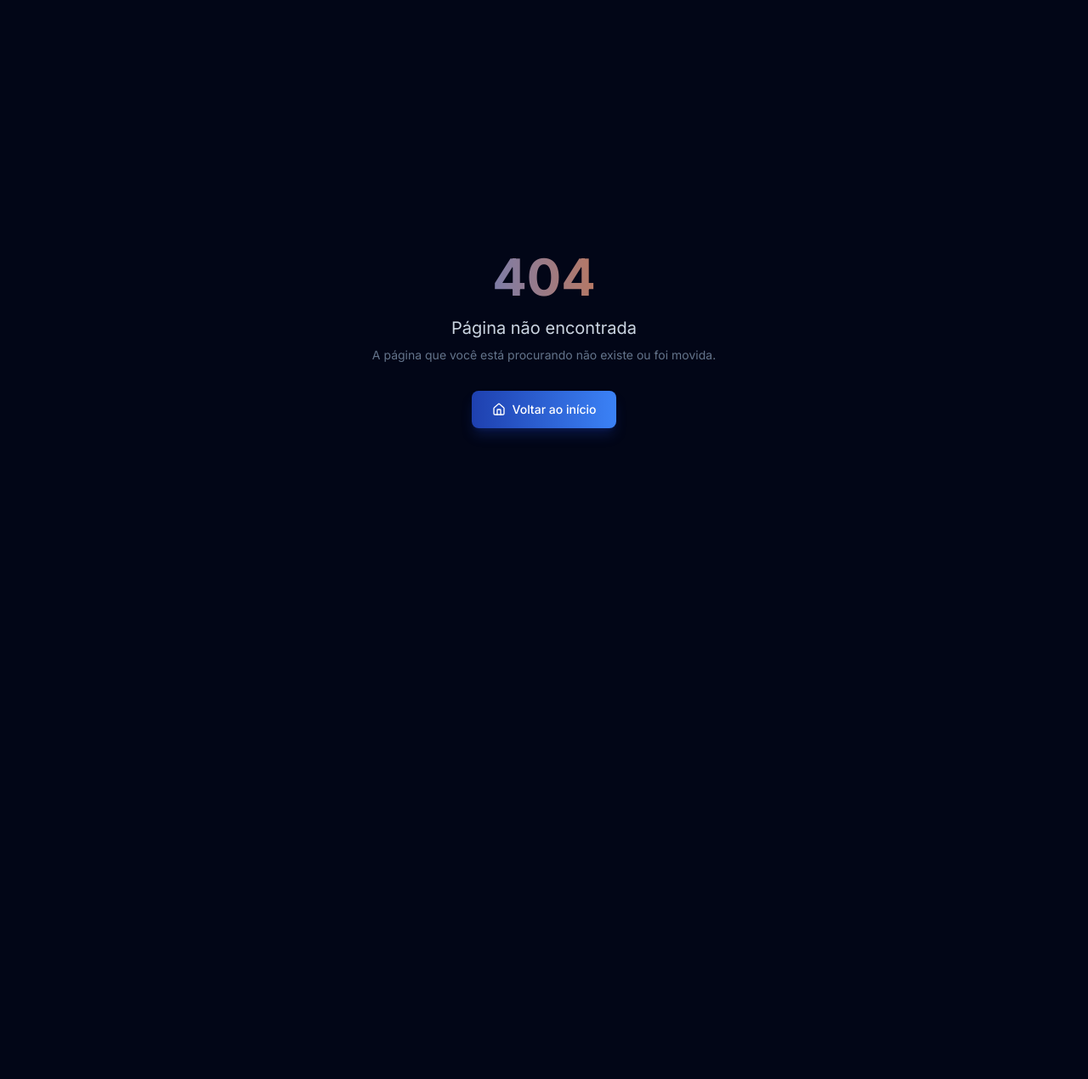
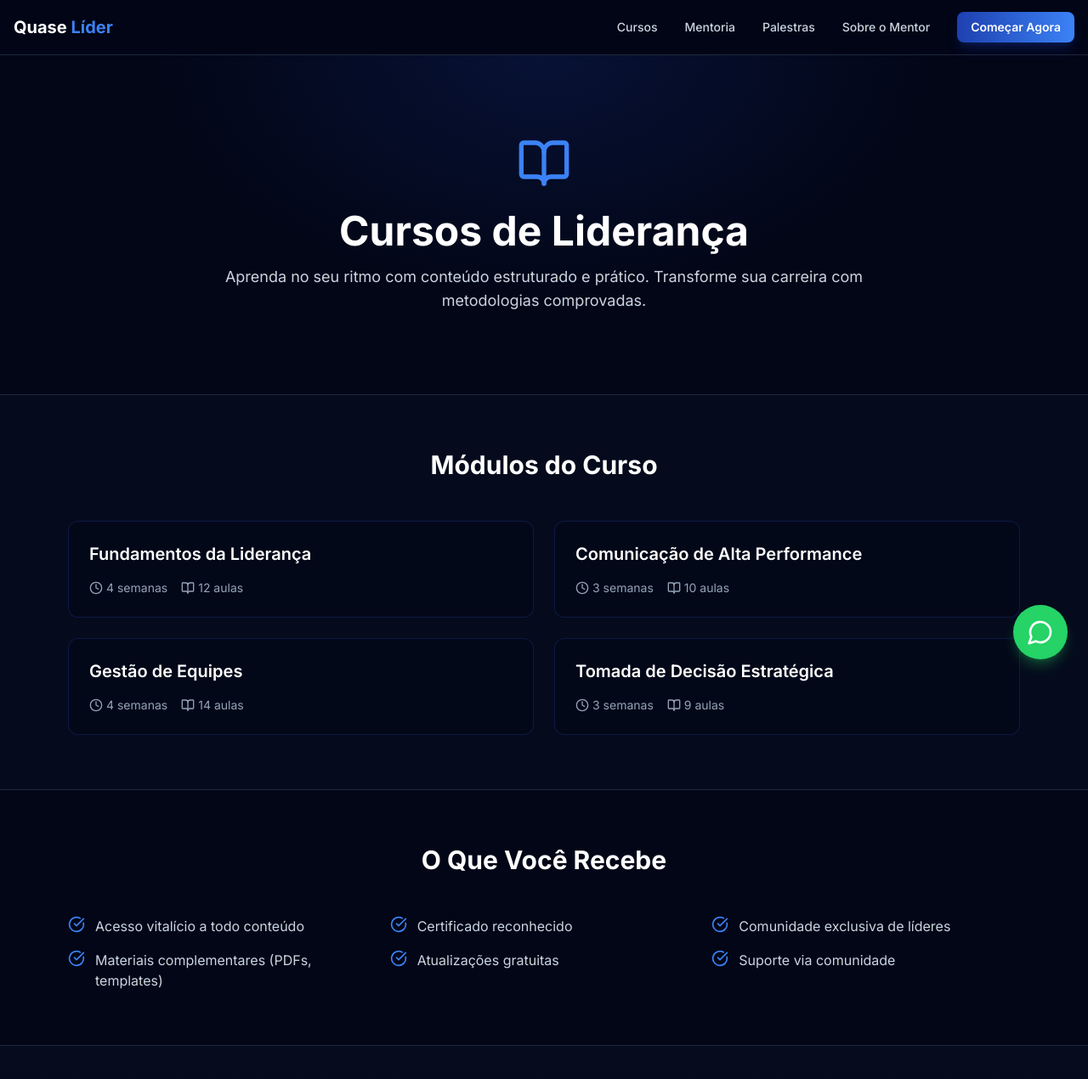
Before and after one commit to gaholiveira/godev-quase-lider-0epxyr37, a Next.js app: page /cursos in a window 1280 px wide. Before the commit this address had no page. Shown: the top 1270 px of the page at 85% size. Before the commit the page ends 800 px from the top, so only its background shows below. Built offline with nearby package versions, Linux system fonts and the light colour scheme.

Commit message:
feat: add src/app/cursos/page.tsx (IA)
Co-authored-by: GoDev Studio <ai@godev.studio>

```diff
--- /dev/null
+++ b/src/app/cursos/page.tsx
@@ -0,0 +1,80 @@
+'use client';
+
+import Link from 'next/link';
+import { Navbar } from '@/components/layout/navbar';
+import { WhatsAppButton } from '@/components/ui/whatsapp-button';
+import { BookOpen, Clock, Award, Users, CheckCircle, ArrowRight } from 'lucide-react';
+import { motion } from 'framer-motion';
+
+export default function CursosPage() {
+  const modules = [
+    { title: 'Fundamentos da Liderança', duration: '4 semanas', lessons: 12 },
+    { title: 'Comunicação de Alta Performance', duration: '3 semanas', lessons: 10 },
+    { title: 'Gestão de Equipes', duration: '4 semanas', lessons: 14 },
+    { title: 'Tomada de Decisão Estratégica', duration: '3 semanas', lessons: 9 },
+  ];
+  const benefits = [
+    'Acesso vitalício a todo conteúdo',
+    'Certificado reconhecido',
+    'Comunidade exclusiva de líderes',
+    'Materiais complementares (PDFs, templates)',
+    'Atualizações gratuitas',
+    'Suporte via comunidade',
+  ];
+  return (
+    <>
+      <Navbar />
+      <WhatsAppButton phoneNumber="5511999999999" message="Olá! Gostaria de saber mais sobre os cursos de liderança." />
+      <main className="min-h-screen pt-16">
+        <section className="relative overflow-hidden bg-slate-950 py-24">
+          <div className="absolute inset-0 bg-[radial-gradient(ellipse_at_top,_var(--tw-gradient-stops))] from-leadership-blue/20 via-transparent to-transparent" />
+          <div className="relative mx-auto max-w-4xl px-4 text-center">
+            <motion.div initial={{ opacity: 0, y: 20 }} animate={{ opacity: 1, y: 0 }} transition={{ duration: 0.6 }}>
+              <BookOpen className="mx-auto size-16 text-leadership-blue-light" />
+              <h1 className="mt-6 text-4xl font-bold text-white sm:text-5xl">Cursos de Liderança</h1>
+              <p className="mt-4 text-lg text-slate-300">Aprenda no seu ritmo com conteúdo estruturado e prático. Transforme sua carreira com metodologias comprovadas.</p>
+            </motion.div>
+          </div>
+        </section>
+        <section className="border-t border-slate-800 bg-slate-900/30 py-16">
+          <div className="mx-auto max-w-6xl px-4">
+            <h2 className="text-center text-3xl font-bold text-white">Módulos do Curso</h2>
+            <div className="mt-12 grid gap-6 sm:grid-cols-2">
+              {modules.map((module, i) => (
+                <motion.div key={i} initial={{ opacity: 0, y: 20 }} whileInView={{ opacity: 1, y: 0 }} viewport={{ once: true }} transition={{ duration: 0.5, delay: i * 0.1 }} className="rounded-xl border border-leadership-blue/30 bg-slate-950/50 p-6">
+                  <h3 className="text-xl font-semibold text-white">{module.title}</h3>
+                  <div className="mt-4 flex items-center gap-4 text-sm text-slate-400">
+                    <div className="flex items-center gap-1"><Clock className="size-4" />{module.duration}</div>
+                    <div className="flex items-center gap-1"><BookOpen className="size-4" />{module.lessons} aulas</div>
+                  </div>
+                </motion.div>
+              ))}
+            </div>
+          </div>
+        </section>
+        <section className="border-t border-slate-800 bg-slate-950 py-16">
+          <div className="mx-auto max-w-6xl px-4">
+            <h2 className="text-center text-3xl font-bold text-white">O Que Você Recebe</h2>
+            <div className="mt-12 grid gap-4 sm:grid-cols-2 lg:grid-cols-3">
+              {benefits.map((benefit, i) => (
+                <motion.div key={i} initial={{ opacity: 0, x: -20 }} whileInView={{ opacity: 1, x: 0 }} viewport={{ once: true }} transition={{ duration: 0.5, delay: i * 0.1 }} className="flex items-start gap-3">
+                  <CheckCircle className="size-5 shrink-0 text-leadership-blue-light" />
+                  <span className="text-slate-300">{benefit}</span>
+                </motion.div>
+              ))}
+            </div>
+          </div>
+        </section>
+        <section className="border-t border-slate-800 bg-gradient-to-b from-slate-900/30 to-slate-950 py-24">
+          <div className="mx-auto max-w-4xl px-4 text-center">
+            <h2 className="text-3xl font-bold text-white sm:text-4xl">Pronto para Começar?</h2>
+            <p className="mt-4 text-lg text-slate-300">Acesse a plataforma de cursos e inicie sua jornada de transformação hoje.</p>
+            <Link href="#" className="mt-8 inline-flex items-center gap-2 rounded-lg bg-gradient-to-r from-leadership-blue to-leadership-blue-light px-8 py-4 text-base font-semibold text-white shadow-lg shadow-leadership-blue/30 transition-all duration-200 hover:scale-[1.02] hover:shadow-xl hover:shadow-leadership-blue/50 active:scale-95">
+              Acessar Cursos <ArrowRight className="size-5" />
+            </Link>
+          </div>
+        </section>
+      </main>
+    </>
+  );
+}
```
